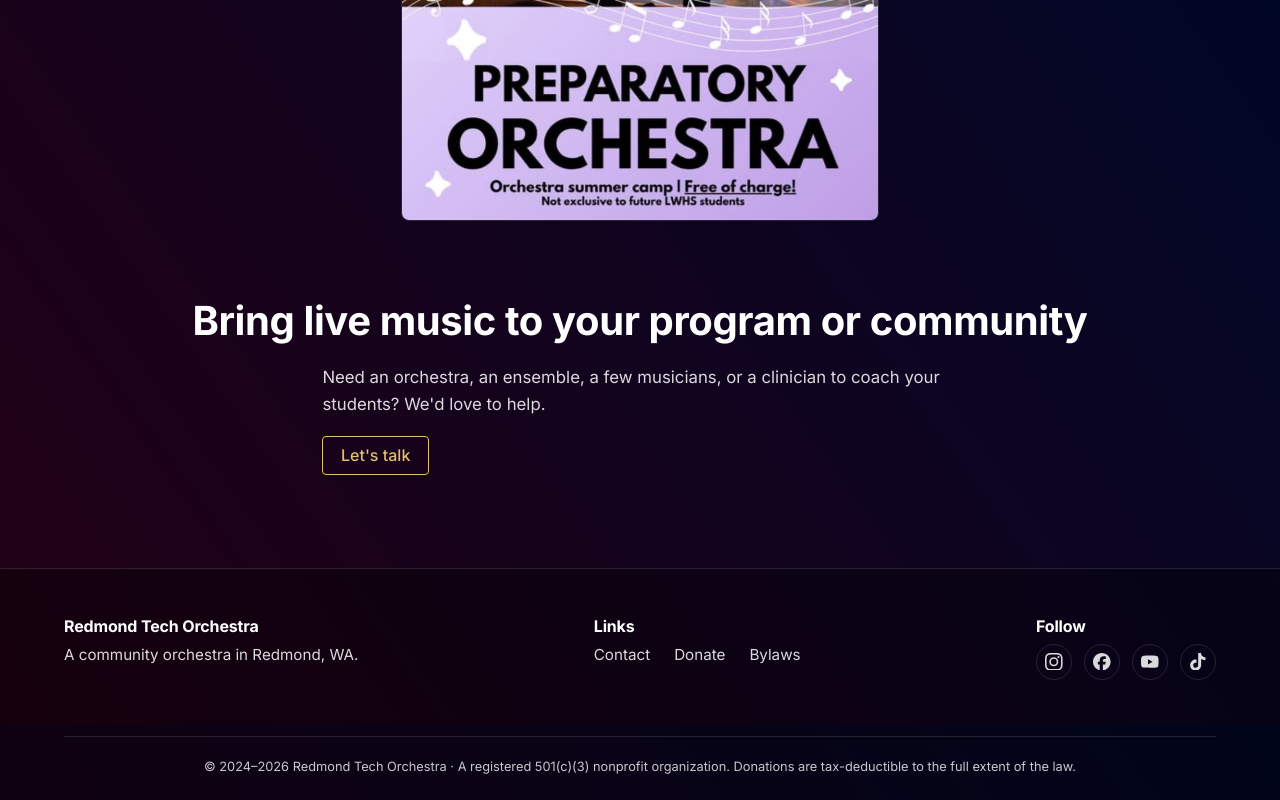
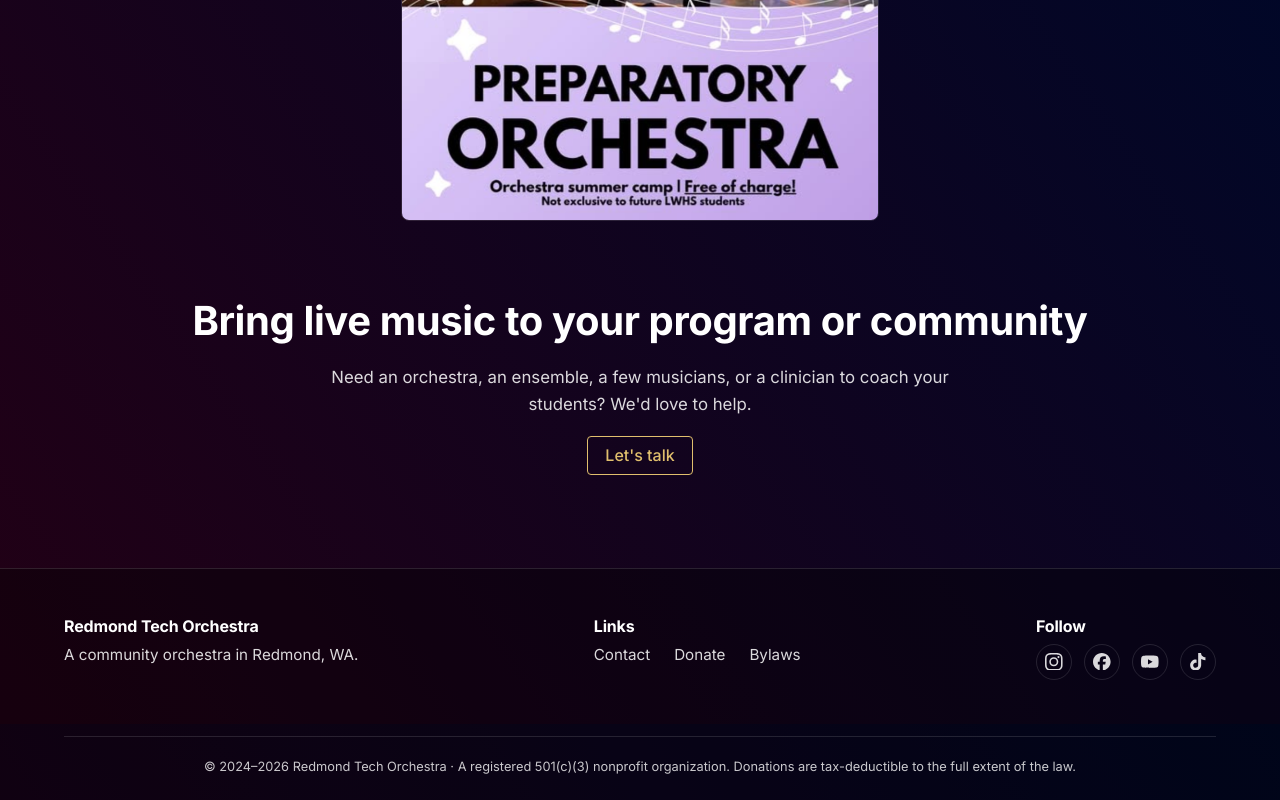
Before and after one commit to Redmond-Tech-Orchestra/redmond-tech-orchestra.github.io, a React (Vite) app: page /community in a window 1280 px wide. Shown: the part 1676-2476 px from the top of the page. Built offline with nearby package versions, Linux system fonts and the light colour scheme.

Commit message:
Removed one too many styles :D

```diff
--- a/src/styles.css
+++ b/src/styles.css
@@ -1143,6 +1143,9 @@
 }
 
 /* Closing CTA block — heading + body + button, centered. */
+.community-cta {
+  text-align: center;
+}
 .community-cta h2 {
   margin-bottom: 1rem;
 }
```
